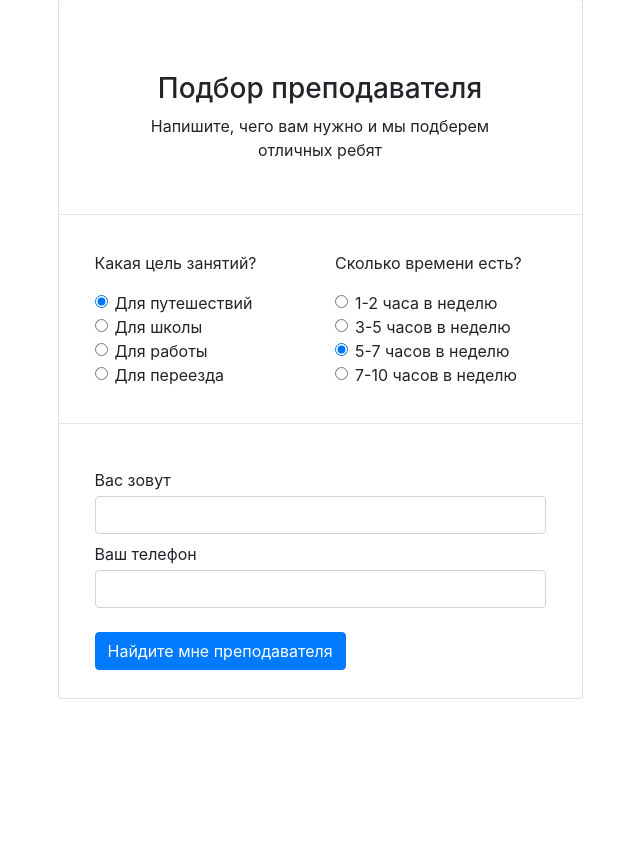
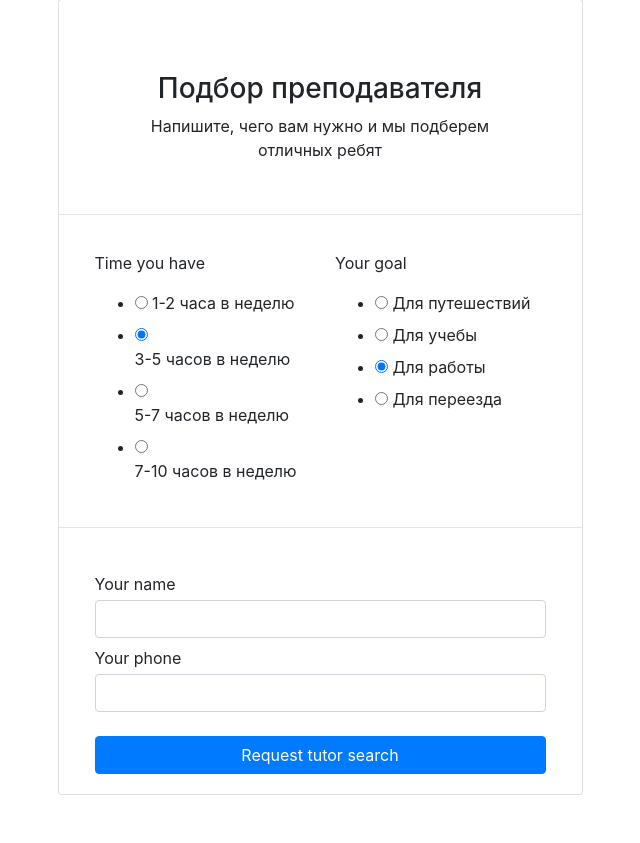
Before and after one commit to veegaaa/flask-tutor-app, a Flask app: page /request in a window 1280 px wide. Shown: the part 121-964 px from the top of the page, without its empty margins (320-960 px from the left). Before the commit the page ends 820 px from the top, so only its background shows below. Run offline with Flask 2, Linux system fonts and the light colour scheme; some libraries are stand-ins or nearby versions.

Commit message:
Prepare for Heroku

```diff
--- a/app.py
+++ b/app.py
@@ -2,7 +2,7 @@ from flask import Flask, url_for, request
 from flask import render_template
 import json
 from flask_wtf import FlaskForm
-from wtforms import StringField, SubmitField
+from wtforms import StringField, SubmitField, RadioField
 from wtforms.validators import InputRequired
 from flask_sqlalchemy import SQLAlchemy
 from flask_migrate import Migrate
@@ -11,7 +11,7 @@ from flask_migrate import Migrate
 from params import params
 from params import days_of_week_dict
 from params import goals
-# from params import tutors
+from params import time_amount_dict
 
 app = Flask(__name__)
 app.config["DEBUG"] = True
@@ -22,6 +22,7 @@ app.config["SQLALCHEMY_TRACK_MODIFICATIONS"] = False
 
 db = SQLAlchemy(app)
 migrate = Migrate(app, db)
+
 
 class Tutor(db.Model):
     __tablename__ = "tutors"
@@ -37,6 +38,7 @@ class Tutor(db.Model):
 
     booking = db.relationship("Booking", back_populates="tutor")
 
+
 class Booking(db.Model):
     __tablename__ = "bookings"
 
@@ -48,6 +50,17 @@ class Booking(db.Model):
 
     tutor = db.relationship("Tutor", back_populates="booking")
     tutor_id = db.Column(db.Integer, db.ForeignKey('tutors.id'))
+
+
+class Application(db.Model):
+    __tablename__ = "applications"
+
+    id = db.Column(db.Integer, primary_key=True)
+    student_name = db.Column(db.String(50))
+    phone_number = db.Column(db.String(20))
+    time_amount = db.Column(db.String(20)),
+    goal = db.Column(db.String(20)),
+
 
 ######################################
 
@@ -68,6 +81,14 @@ class BookLessonForm(FlaskForm):
     name = StringField('Your name', [InputRequired()])
     phone = StringField('Your phone', [InputRequired()])
     submit = SubmitField()
+
+
+class ApplySelectionForm(FlaskForm):
+    goal = RadioField('Your goal', choices=[(k, v) for k, v in goals.items()], default='work', validators=[InputRequired()])
+    time_amount = RadioField('Time you have', choices = [(k, v) for k, v in time_amount_dict.items()], default='key2', validators=[InputRequired()])
+    name = StringField('Your name', [InputRequired()])
+    phone = StringField('Your phone', [InputRequired()])
+    submit = SubmitField('Request tutor search')
 
 ######################################
 
@@ -109,16 +130,27 @@ def template_profiles(tutor_id):
                            **params)
 
 
-@app.route("/request")
+@app.route("/request", methods=['GET','POST'])
 def template_request():
-    return render_template("request.html",
+    application_form = ApplySelectionForm()
+    if request.method == 'GET':
+        return render_template("request.html", application_form=application_form,
                            **params)
-
-
-@app.route("/request_done")
-def template_request_done():
-    return render_template("request_done.html",
-                           **params)
+    else:
+        appl = Application(
+            student_name=application_form.name.data,
+            phone_number=application_form.phone.data,
+            time_amount=application_form.time_amount.data,
+            goal=application_form.goal.data,
+        )
+        db.session.add(appl)
+        db.session.commit()
+        return render_template("request_done.html",
+                               name=application_form.name.data,
+                               phone=application_form.phone.data,
+                               time_amount=time_amount_dict[application_form.time_amount.data],
+                               goal=goals[application_form.goal.data],
+                               **params)
 
 
 @app.route("/booking/<tutor_id>/<day_of_week>/<time>/", methods=['GET','POST'])
@@ -166,71 +198,3 @@ def template_booking(tutor_id, day_of_week, time):
 #     print("safasfasfasfasfasfsafsa")
 
 # app.run('0.0.0.0', 8000, debug=True)
-
-
-
-
-# import datetime
-# from flask import Flask
-# from flask_sqlalchemy import SQLAlchemy
-#
-# app = Flask(__name__)
-# app.secret_key = 'randomstring'
-# app.config['SQLALCHEMY_DATABASE_URI'] = 'sqlite:///products.db'
-# app.config['SQLALCHEMY_TRACK_MODIFICATIONS'] = False
-# db = SQLAlchemy(app)
-#
-# class Product(db.Model):
-#     __tablename__ = "products"
-#
-#     id = db.Column(db.Integer, primary_key=True)
-#     name = db.Column(db.String, nullable=False, unique=True)
-#     created_at = db.Column(db.DateTime, nullable=False)
-#
-# db.create_all()
-#
-# _products = []
-# _products.append(Product(name="Бефстроганов классический", created_at=datetime.date(year=2000, month=4, day=3)))
-# _products.append(Product(name="Грузди соленые", created_at=datetime.date(year=2000, month=2, day=10)))
-# _products.append(Product(name="Гвозди жареные", created_at=datetime.date(year=2000, month=2, day=14)))
-# _products.append(Product(name="Ряпушка по-карельски", created_at=datetime.date(year=2000, month=3, day=12)))
-# _products.append(Product(name="Голубцы с перловкой и грибами", created_at=datetime.date(year=2000, month=4, day=2)))
-# db.session.add_all(_products)
-# Product.name
-# db.session.commit()
-#
-# products_query = db.session.query(Product).order_by(Product.created_at)
-# products = products_query.all()
-# print("Получили", len(products), "продуктов")
-# for product in products:
-#     print("Продукт", product.name, "был создан", product.created_at)
-#
-# db.session.query(Product).get_or_404(13)
-#
-#
-# class User(db.Model):
-#     __tablename__ = 'users'
-#     id = db.Column(db.Integer, primary_key=True)
-#
-#     mobile_phone = db.relationship("MobilePhone", uselist=False, back_populates="user")
-#
-#
-# class MobilePhone(db.Model):
-#     __tablename__ = 'mobile_phones'
-#     id = db.Column(db.Integer, primary_key=True)
-#     phone = db.Column(db.String, nullable=False)
-#     user_id = db.Column(db.Integer, db.ForeignKey('users.id'))
-#
-#     user = db.relationship("User", back_populates="mobile_phone")
-#
-# db.create_all()
-# user = User()
-# db.session.add(user)
-# phone = MobilePhone(user=user, phone='1')
-# print(phone.user)#<User (transient 4326580432)>
-# print(user.mobile_phone)#<MobilePhone (transient 4343758992)>
-# print(user.mobile_phone.user)#<MobilePhone (transient 4343758992)>
-# db.session.commit()
-# db.session.rollback()
-# print(phone.user)#<User 2>
-# print(user.mobile_phone)#<MobilePhone 2>
--- a/params.py
+++ b/params.py
@@ -12,6 +12,13 @@ days_of_week_dict = {
                    "sun": "Воскресенье",
 }
 
+time_amount_dict = dict([
+("key1", "1-2 часа в неделю"),
+("key2", "3-5 часов в неделю"),
+("key3", "5-7 часов в неделю"),
+("key4", "7-10 часов в неделю"),
+])
+
 with open('data/goals.json') as json_file:
     goals = json.load(json_file)
 
--- a/templates/request.html
+++ b/templates/request.html
@@ -3,7 +3,7 @@
 {% block main_content %}
   <main class="container mt-5">
     <div class="col-12 col-sm-10 col-lg-6 offset-lg-3 offset-sm-1">
-      <form action="{{ url_for('template_request_done') }}" class="card mb-5">
+      <form action="{{ url_for('template_request') }}" class="card mb-5", method="POST">
         <div class="card-body text-center pt-5">
           <h1 class="h3 card-title mt-4 mb-2">Подбор преподавателя</h1>
           <p class="px-5">Напишите, чего вам нужно и&nbsp;мы&nbsp;подберем отличных&nbsp;ребят</p>
@@ -11,69 +11,24 @@
         <hr>
         <div class="card-body mx-3">
           <div class="row">
-            <div class="col">
-              <p>Какая цель занятий?</p>
-              <div class="form-check ">
-                <input type="radio" class="form-check-input" name="goal" value="travel" id="goal1" checked>
-                <label class="form-check-label" for="goal1">
-                  Для путешествий
-                </label>
+
+              <div class="col">
+                <p>{{ application_form.time_amount.label(class="form-check-label", value="asfasfa") }}</p>
+                {{ application_form.time_amount(class="form-check-label", type="select") }}
               </div>
-              <div class="form-check ">
-                <input type="radio" class="form-check-input" name="goal" value="learn" id="goal2">
-                <label class="form-check-label" for="goal2">
-                  Для школы
-                </label>
+
+              <div class="col">
+                <p>{{ application_form.goal.label(class="form-check-label", value="asfasfa") }}</p>
+                {{ application_form.goal(class="form-check-label", type="select") }}
               </div>
-              <div class="form-check ">
-                <input type="radio" class="form-check-input" name="goal" value="work" id="goal3">
-                <label class="form-check-label" for="goal2">
-                  Для работы
-                </label>
-              </div>
-              <div class="form-check ">
-                <input type="radio" class="form-check-input" name="goal" value="move" id="goal4">
-                <label class="form-check-label" for="goal2">
-                  Для переезда
-                </label>
-              </div>
-            </div>
-            <div class="col">
-              <p>Сколько времени есть?</p>
-              <div class="form-check">
-                <input type="radio" class="form-check-input" name="time" value="1-2" id="time1">
-                <label class="form-check-label" for="time1">
-                  1-2 часа в&nbsp;неделю
-                </label>
-              </div>
-              <div class="form-check">
-                <input type="radio" class="form-check-input" name="time" value="3-5" id="time2">
-                <label class="form-check-label" for="time2">
-                  3-5 часов в&nbsp;неделю
-                </label>
-              </div>
-              <div class="form-check">
-                <input type="radio" class="form-check-input" name="time" value="5-7" id="time3" checked>
-                <label class="form-check-label" for="time3">
-                  5-7 часов в&nbsp;неделю
-                </label>
-              </div>
-              <div class="form-check">
-                <input type="radio" class="form-check-input" name="time" value="7-10" id="time4">
-                <label class="form-check-label" for="time4">
-                  7-10 часов в&nbsp;неделю
-                </label>
-              </div>
-            </div>
+
           </div>
         </div>
         <hr>
         <div class="card-body mx-3">
-          <label class="mb-1 mt-2">Вас зовут</label>
-          <input class="form-control" type="text" placeholder="">
-          <label class="mb-1 mt-2">Ваш телефон</label>
-          <input class="form-control" type="text" placeholder="">
-          <input type="submit" class="btn btn-primary mt-4 mb-2" value="Найдите мне преподавателя">
+          {{ application_form.name.label(class="mb-1 mt-2") }} {{ application_form.name(class="form-control", type="tel", id="clienName") }}
+          {{ application_form.phone.label(class="mb-1 mt-2") }} {{ application_form.phone(class="form-control", type="tel", id="clientPhone") }}
+          {{ application_form.submit(class="btn btn-primary btn-block mt-4", value="Request tutor search") }}
         </div>
       </form>
     </div>
```
Also changed, not shown: fill_database.py (+8 -0 lines), migrations/versions/4086f3f0e893_.py (added, +44 -0 lines), migrations/versions/4fee434d949a_.py (added, +39 -0 lines), migrations/versions/7a904b5361a3_.py (added, +39 -0 lines), migrations/versions/88e0f36b9721_.py (added, +36 -0 lines), templates/request_done.html (+4 -4 lines), tutors.db.
